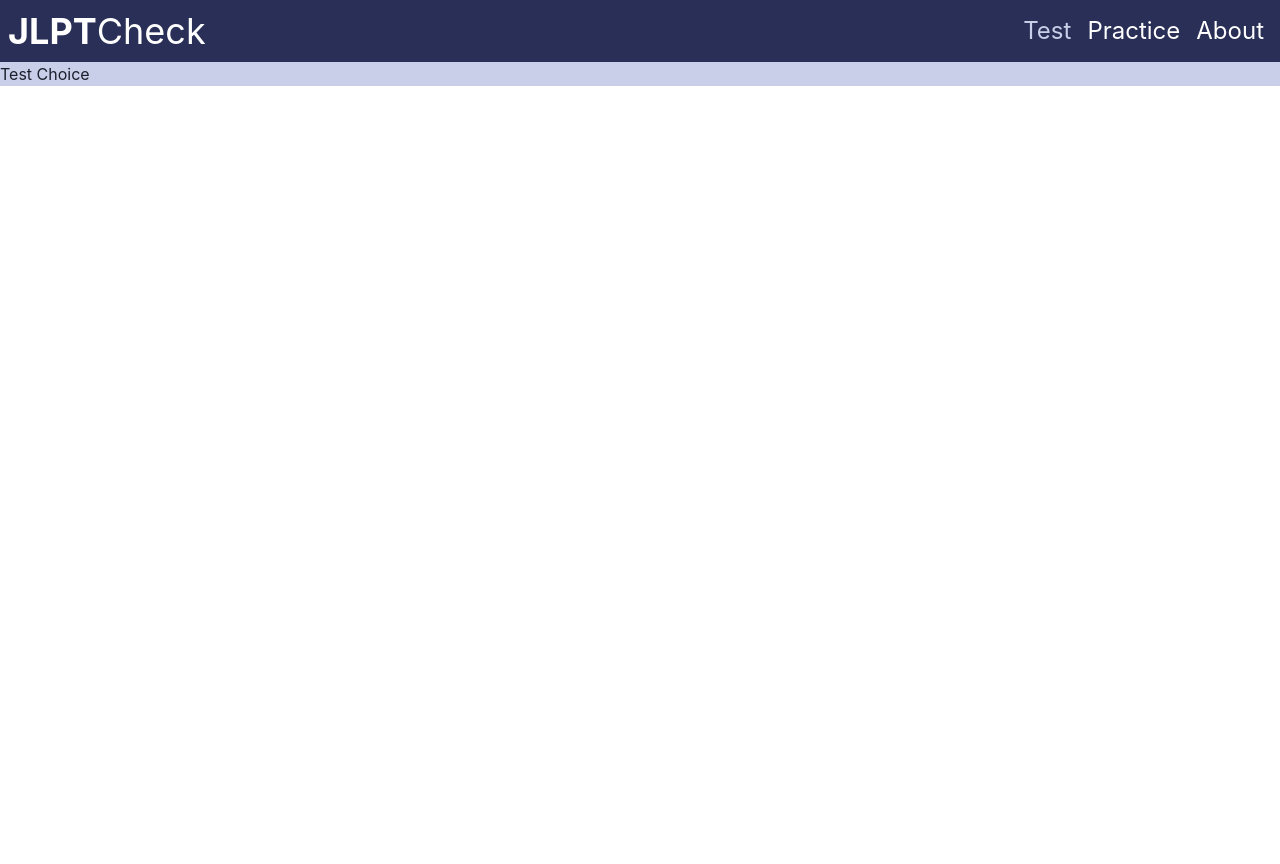
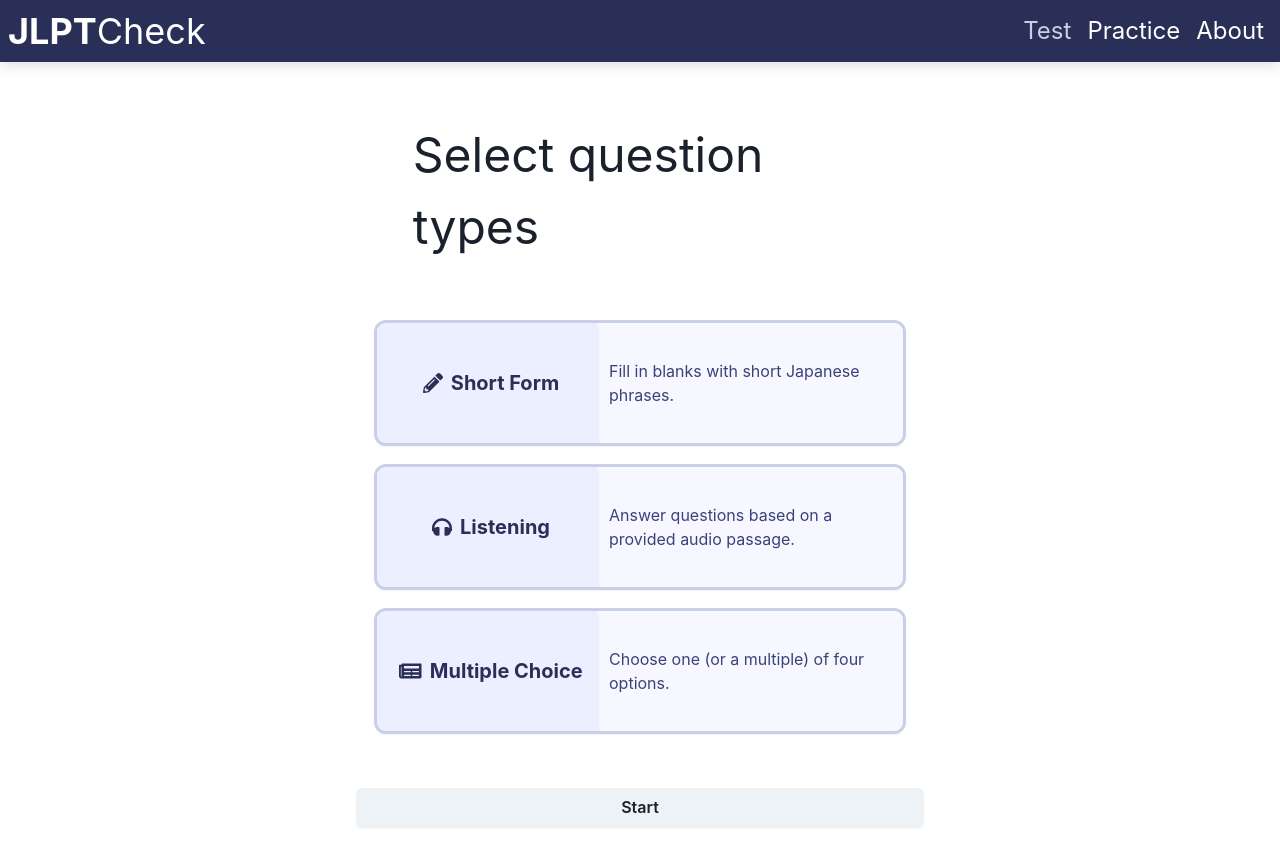
Before and after one commit to christopherliu830/jlpt-check, a React app in the folder web/: page /quiz in a window 1280 px wide. Before the commit the page ends 800 px from the top, so only its background shows below. Built offline with nearby package versions, Linux system fonts and the light colour scheme.

Commit message:
quiz choice page

```diff
--- a/web/package.json
+++ b/web/package.json
@@ -73,6 +73,10 @@
     "@chakra-ui/react": "^1.6.6",
     "@emotion/react": "^11.4.1",
     "@emotion/styled": "^11.3.0",
+    "@fortawesome/fontawesome-free": "^5.15.4",
+    "@fortawesome/fontawesome-svg-core": "^1.2.36",
+    "@fortawesome/free-solid-svg-icons": "^5.15.4",
+    "@fortawesome/react-fontawesome": "^0.1.15",
     "framer-motion": "^4.1.17",
     "react": "^17.0.2",
     "react-dom": "^17.0.2",
--- a/web/src/components/Choice/Choice.tsx
+++ b/web/src/components/Choice/Choice.tsx
@@ -1,21 +1,77 @@
-import { Box, BoxProps, Text } from '@chakra-ui/layout';
 import React from 'react';
+import { Box, BoxProps } from '@chakra-ui/layout';
+import {
+  Flex,
+  FlexProps,
+  IconProps as ChakraIconProps,
+  Icon as ChakraIcon,
+  StylesProvider,
+  useMultiStyleConfig,
+  useStyles,
+} from '@chakra-ui/react';
+import { FontAwesomeIcon, FontAwesomeIconProps } from '@fortawesome/react-fontawesome';
+import { IconProp } from '@fortawesome/fontawesome-svg-core';
+
+export interface IconProps extends Omit<FontAwesomeIconProps, keyof ChakraIconProps>, ChakraIconProps {}
+const Icon = (props: IconProps): React.ReactElement => (
+  <ChakraIcon as={FontAwesomeIcon} {...props} />
+);
 
 
 export interface ChoiceProps extends BoxProps {
   fullWidth?: boolean;
+  variant?: string;
 }
 
 export function Choice({
   fullWidth = false,
+  variant = 'base',
+  children,
   ...props
 }: ChoiceProps): React.ReactElement {
+  const styles = useMultiStyleConfig('Choice', { variant });
   return (
-    <Box
-      bg="violet.100"
+    <Flex
+      __css={styles.container}
+      role="group"
       w={fullWidth ? '100%' : 'auto'}
       {...props}
     >
-    </Box>
+      <StylesProvider value={styles}>
+        { children }
+      </StylesProvider>
+    </Flex>
   )
 }
+
+export interface ChoiceHeaderProps extends FlexProps {
+  icon?: IconProp;
+}
+
+export function ChoiceHeader({
+  icon,
+  children,
+  ...props
+}: ChoiceHeaderProps): React.ReactElement {
+  const styles = useStyles();
+
+  return (
+    <Flex
+      __css={styles.header}
+      {...props}
+    >
+      <Icon icon={icon} margin="0 8px" alignSelf="center" />
+      { children }
+    </Flex>
+  )
+}
+
+export function ChoiceBody(props: BoxProps): React.ReactElement {
+  const styles = useStyles();
+  return (
+    <Box
+      __css={styles.body}
+      {...props}
+    />
+  )
+}
--- a/web/src/components/FadeInView/FadeInView.tsx
+++ b/web/src/components/FadeInView/FadeInView.tsx
@@ -1,6 +1,8 @@
-import React from 'react';
+import React, { useState } from 'react';
 import { SlideFade, SlideFadeProps } from '@chakra-ui/react';
 import { useInView } from 'react-intersection-observer';
+import { valueScaleCorrection } from 'framer-motion/types/render/dom/projection/scale-correction';
+import { AnimationDefinition } from 'framer-motion/types/render/utils/animation';
 
 interface FadeInViewProps extends SlideFadeProps {
   duration?: number;
@@ -9,14 +11,32 @@ interface FadeInViewProps extends SlideFadeProps {
   children: React.ReactNode;
 }
 
+function flipCss(value : string | number) {
+  if (typeof(value) === 'string') {
+    if (value[0] === '-') return value.slice(1);
+    else return '-' + value;
+  }
+  else return -value;
+}
+
 export function FadeInView({
   children,
   duration = 0.5,
   delay = 0,
   open = undefined,
+  onAnimationComplete,
+  offsetY = 8,
   ...props
 }: FadeInViewProps): React.ReactElement {
   const { ref, inView } = useInView();
+  const [ entered, setEntered ] = useState(false);
+
+  const offset = offsetY && (entered ? flipCss(offsetY) : offsetY);
+
+  const handleAnimationComplete = (animationDefinition: AnimationDefinition) => {
+    if (animationDefinition === 'enter') setEntered(true);
+    onAnimationComplete && onAnimationComplete(animationDefinition);
+  }
 
   return (
     <SlideFade
@@ -25,10 +45,12 @@ export function FadeInView({
       transition={{
         enter: {
           duration,
-          delay
+          delay,
         }
       }}
       {...props}
+      offsetY={offset}
+      onAnimationComplete={handleAnimationComplete}
     >
       { children }
     </SlideFade>
--- a/web/src/components/Navbar/Navbar.tsx
+++ b/web/src/components/Navbar/Navbar.tsx
@@ -1,5 +1,5 @@
 import React from 'react';
-import { Flex, Spacer } from '@chakra-ui/react';
+import { Flex, Spacer, useBreakpoint, useBreakpointValue } from '@chakra-ui/react';
 import { Link } from './Link/Link';
 import { useHistory } from 'react-router';
 
@@ -7,6 +7,9 @@ import { Logo } from '../Logo/Logo';
 
 export function Navbar(): React.ReactElement {
   const history = useHistory();
+  const collapsed = useBreakpointValue({base: true, md: false });
+  const bp = useBreakpoint();
+  console.log(bp, collapsed);
 
   const handleLogoClick = () => {
     history.push('/')
@@ -22,10 +25,14 @@ export function Navbar(): React.ReactElement {
       alignItems="center"
     >
       <Logo fontSize="4xl" onClick={handleLogoClick}/>
-      <Spacer />
-      <Link to="/quiz">Test</Link>
-      <Link to="/practice">Practice</Link>
-      <Link to="/about">About</Link>
+      {!collapsed &&
+        <>
+          <Spacer />
+          <Link to="/quiz">Test</Link>
+          <Link to="/practice">Practice</Link>
+          <Link to="/about">About</Link>
+        </>
+      }
     </Flex>
   );
 }
--- a/web/src/components/Quiz/Quiz.tsx
+++ b/web/src/components/Quiz/Quiz.tsx
@@ -1,11 +1,53 @@
-import { Box } from '@chakra-ui/layout';
-import React from 'react';
-import { Choice } from '../Choice/Choice';
+import React, { useReducer, useState } from 'react';
+
+import { Center, Text, Container } from '@chakra-ui/layout';
+import { FadeInView } from '../FadeInView/FadeInView';
+import { WrittenChoice, ListeningChoice, MultipleChoice } from './QuizChoice';
+import { Button, Fade, Flex } from '@chakra-ui/react';
+import { useHistory } from 'react-router';
+
+type QuizState = Record<string, boolean>;
+
+function quizReducer(state: QuizState, action: { type: string }) {
+  return {
+    ...state,
+    [action.type]: !state[action.type],
+  };
+}
 
 export function Quiz(): React.ReactElement {
+  const [ state, dispatch ] = useReducer(quizReducer, {});
+  const [ leaving, setLeaving ] = useState(false);
+  const history = useHistory();
+
+  const handleLeave = () => {
+    setLeaving(true);
+  }
+
+  const handleAnimationDone = () => {
+    if (leaving) history.push('/');
+  }
+
   return (
-    <Box w="100%" h="100%">
-      <Choice>Test Choice</Choice>
-    </Box>
+    <Container h="75%" size="sm">
+      <FadeInView in={!leaving} onAnimationComplete={handleAnimationDone}>
+        <Center margin="10%">
+          <Text fontSize={['3xl', '4xl', '5xl']}>Select question types</Text>
+        </Center>
+        <WrittenChoice
+          selected={state.written}
+          onClick={() => dispatch({ type: 'written' })}
+        />
+        <ListeningChoice
+          selected={state.listening}
+          onClick={() => dispatch({ type: 'listening' })}
+        />
+        <MultipleChoice
+          selected={state.multiple}
+          onClick={() => dispatch({ type: 'multiple' })}
+        />
+        <Button boxShadow="sm" margin="36px 0" isFullWidth onClick={handleLeave}>Start</Button>
+      </FadeInView>
+    </Container>
   )
 }
--- /dev/null
+++ b/web/src/components/Quiz/QuizChoice.tsx
@@ -0,0 +1,46 @@
+import React from 'react';
+
+import { Text, useBreakpointValue } from '@chakra-ui/react';
+import { faHeadphones, faNewspaper, faPencilAlt } from '@fortawesome/free-solid-svg-icons';
+import { Choice, ChoiceHeader, ChoiceBody } from '../Choice/Choice';
+import { IconProp } from '@fortawesome/fontawesome-svg-core';
+
+export interface QuizChoiceProps {
+  selected?: boolean
+  onClick?: React.ReactEventHandler;
+}
+
+function createChoice(label: string, body: string, icon: IconProp) {
+  return function QuizChoice({ onClick, selected }: QuizChoiceProps): React.ReactElement {
+    const hide = useBreakpointValue({ base: true, sm: false});
+    return (
+      <Choice onClick={onClick} variant={ selected ? 'selected' : 'base' }>
+        <ChoiceHeader icon={icon}>
+          <Text>{ label }</Text>
+        </ChoiceHeader>
+        { !hide &&
+          <ChoiceBody>
+            { body }
+          </ChoiceBody>
+        }
+      </Choice>
+    )
+  }
+}
+export const WrittenChoice = createChoice(
+  'Short Form',
+  'Fill in blanks with short Japanese phrases.',
+  faPencilAlt
+)
+
+export const ListeningChoice = createChoice(
+  'Listening',
+  'Answer questions based on a provided audio passage.',
+  faHeadphones
+)
+
+export const MultipleChoice = createChoice(
+  'Multiple Choice',
+  'Choose one (or a multiple) of four options.',
+  faNewspaper
+)
--- a/web/src/theme/colors.ts
+++ b/web/src/theme/colors.ts
@@ -1,5 +1,6 @@
 /* Object */
 export const violet = {
+  25: '#f6f7ff',
   50: '#ecefff',
   100: '#cacfe9',
   200: '#a9aed6',
--- /dev/null
+++ b/web/src/theme/components/checkbox.ts
@@ -0,0 +1,7 @@
+export const Checkbox = {
+  baseStyle: {
+    control: {
+      transition: 'all var(--chakra-transition-duration-normal)',
+    }
+  }
+}
--- /dev/null
+++ b/web/src/theme/components/choice.ts
@@ -0,0 +1,90 @@
+import { Theme, StyleObjectOrFn } from '@chakra-ui/react';
+
+type StyleInterpolation = StyleObjectOrFn
+
+interface StyleConfig {
+  parts?: string[],
+  baseStyle: StyleInterpolation
+  sizes?: { [size: string]: StyleInterpolation }
+  variants: { [variant: string]: StyleInterpolation }
+  defaultProps?: {
+    variant?: string,
+    size?: string,
+    colorScheme?: string,
+  }
+}
+
+
+export const Choice: StyleConfig = {
+  parts: ['container', 'header', 'body'],
+  baseStyle: ({ colorScheme: c }) => ({
+    container: {
+      alignItems: 'stretch',
+      boxShadow: 'sm',
+      boxSizing: 'content-box',
+      borderRadius: '12px',
+      border: 'solid 3px',
+      borderColor: `${c}.100`,
+      color: `${c}.700`,
+      display: 'flex',
+      flexDirection: ['column', 'row'],
+      overflow: 'hidden',
+      userSelect: 'none',
+      margin: '18px',
+      height: '120px',
+    },
+    header: {
+      alignItems: 'center',
+      bg: `${c}.50`,
+      boxShadow: 'md',
+      color: `${c}.700`,
+      display: 'flex',
+      flex: '1 1 0px',
+      flexDirection: 'row',
+      fontSize: 'xl',
+      fontWeight: 'bold',
+      justifyContent: 'center',
+      minWidth: '220px',
+      padding: '12px',
+      position: 'relative',
+      transition: 'background var(--chakra-transition-duration-normal)',
+      w: '100%',
+      _groupHover: {
+        bg: `${c}.50`,
+      },
+      _groupActive: {
+        bg: `${c}.100`
+      },
+    },
+    body: {
+      alignItems: 'center',
+      padding: '12px',
+      bg: `${c}.25`,
+      color: `${c}.600`,
+      display: 'flex',
+      flex: '2 1 100%',
+      transition: 'background var(--chakra-transition-duration-normal)',
+    }
+  }),
+  variants: {
+    selected: ({ colorScheme: c}) => ({
+      container: {
+        borderColor: `${c}.400`,
+      },
+      header: {
+        boxShadow: 'inner',
+        bg: `${c}.200`,
+        _groupHover: {
+          bg: `${c}.300`,
+        }
+      },
+      body: {
+        bg: `${c}.100`,
+        color: `${c}.800`
+      }
+    })
+  },
+  defaultProps: {
+    colorScheme: 'violet',
+  }
+}
--- /dev/null
+++ b/web/src/theme/components/container.ts
@@ -0,0 +1,13 @@
+export const Container = {
+  sizes: {
+    sm: {
+      maxWidth: '600px',
+    },
+    md: {
+      maxWidth: '800px',
+    },
+    lg: {
+     maxWidth: '1200px',
+    }
+  }
+}
```
Also changed, not shown: web/src/components/Landing/Landing.tsx (+4 -10 lines), web/src/theme/theme.ts (+11 -0 lines), 1 other file (tests, documents, lock files or other folders).
